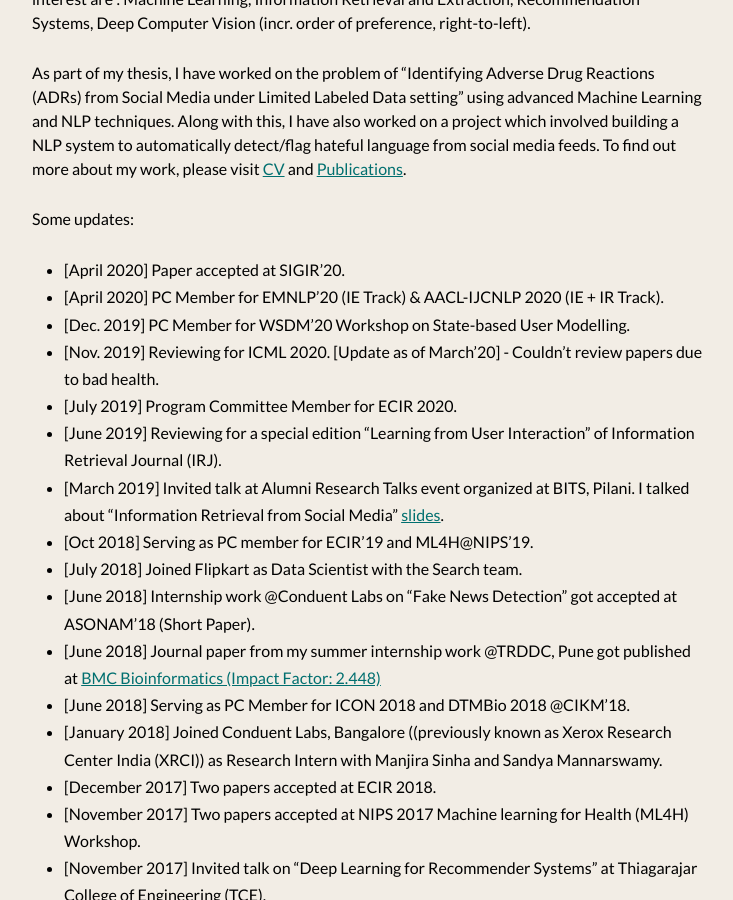
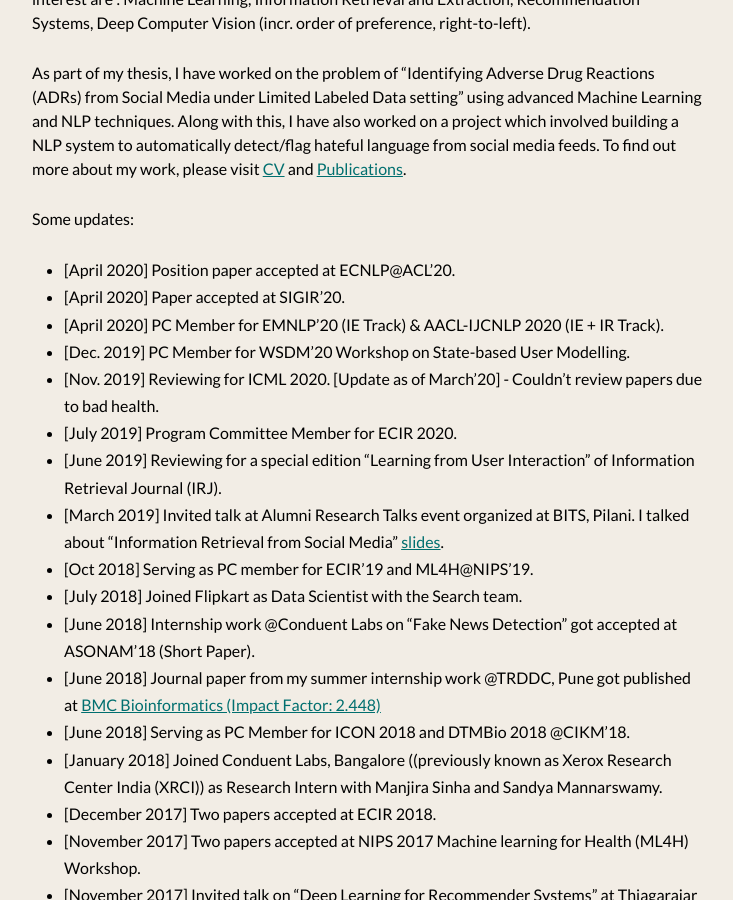
Before and after one commit to shashankg7/shashankg7.github.io, a Jekyll site: the page built from index.md, in a window 1280 px wide and 900 px high, scrolled down 329 px. Shown: the whole window, without its empty margins (272-1005 px from the left). Built offline with Jekyll 4.4.1, drawn with Linux system fonts in a browser that asks for light colours; nearby versions of some CDN libraries.

Commit message:
Update index.md

```diff
--- a/index.md
+++ b/index.md
@@ -14,6 +14,7 @@
 
 Some updates:
 
+* [April 2020] Position paper accepted at ECNLP@ACL'20.
 * [April 2020] Paper accepted at SIGIR'20.
 * [April 2020] PC Member for EMNLP'20 (IE Track) & AACL-IJCNLP 2020 (IE + IR Track).
 * [Dec. 2019] PC Member for WSDM'20 Workshop on State-based User Modelling.
```
